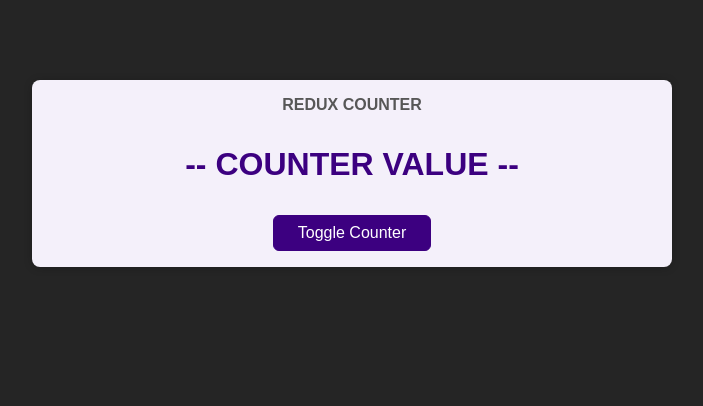
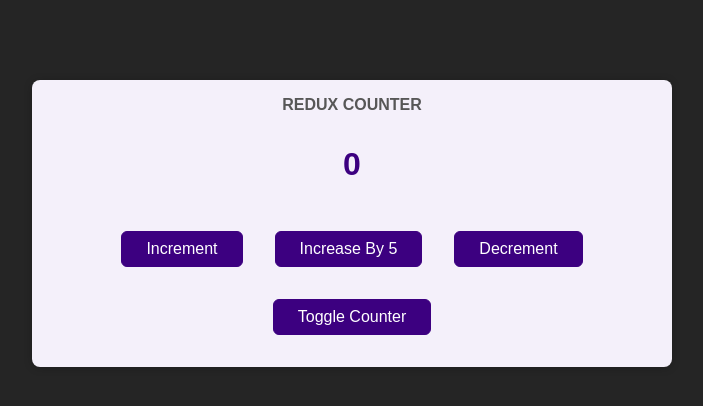
Before and after one commit to suyashmishra007/react-tutorials, a React (Create React App) app: page / in a window 1280 px wide. Shown: the top 406 px of the page, without its empty margins (288-991 px from the left). Built offline with nearby package versions, Linux system fonts and the light colour scheme.

Commit message:
understanding of basic redux codewise

```diff
--- a/package.json
+++ b/package.json
@@ -8,7 +8,9 @@
     "@testing-library/user-event": "^12.6.3",
     "react": "^18.0.0",
     "react-dom": "^18.0.0",
+    "react-redux": "^8.0.5",
     "react-scripts": "^5.0.1",
+    "redux": "^4.2.1",
     "web-vitals": "^1.1.0"
   },
   "scripts": {
--- a/src/components/Counter.js
+++ b/src/components/Counter.js
@@ -1,12 +1,35 @@
-import classes from './Counter.module.css';
+import classes from "./Counter.module.css";
+import { useSelector, useDispatch } from "react-redux";
 
 const Counter = () => {
-  const toggleCounterHandler = () => {};
+  const dispatch = useDispatch();
+  const counter = useSelector((state) => state.counter);
+  const show = useSelector((state) => state.showCounter);
+
+  const incrementHandler = () => {
+    dispatch({ type: "increment" });
+  };
+  const decrementHandler = () => {
+    dispatch({ type: "decrement" });
+  };
+
+  const increaseHandler = () => {
+    dispatch({ type: "increase", amount: 5 });
+  };
+
+  const toggleCounterHandler = () => {
+    dispatch({ type: "toggle" });
+  };
 
   return (
     <main className={classes.counter}>
       <h1>Redux Counter</h1>
-      <div className={classes.value}>-- COUNTER VALUE --</div>
+      {show && <div className={classes.value}>{counter}</div>}
+      <div>
+        <button onClick={incrementHandler}>Increment</button>
+        <button onClick={increaseHandler}>Increase By 5</button>
+        <button onClick={decrementHandler}>Decrement</button>
+      </div>
       <button onClick={toggleCounterHandler}>Toggle Counter</button>
     </main>
   );
--- a/src/components/Counter.module.css
+++ b/src/components/Counter.module.css
@@ -21,3 +21,7 @@
   margin: 2rem 0;
   font-weight: bold;
 }
+
+.counter button {
+ margin: 1rem;
+}
--- a/src/index.js
+++ b/src/index.js
@@ -1,8 +1,13 @@
-import React from 'react';
-import ReactDOM from 'react-dom/client';
+import React from "react";
+import ReactDOM from "react-dom/client";
+import { Provider } from "react-redux";
+import "./index.css";
+import App from "./App";
+import store from "./store/index";
+const root = ReactDOM.createRoot(document.getElementById("root"));
 
-import './index.css';
-import App from './App';
-
-const root = ReactDOM.createRoot(document.getElementById('root'));
-root.render(<App />);
+root.render(
+  <Provider store={store}>
+    <App />
+  </Provider>
+);
--- /dev/null
+++ b/src/store/index.js
@@ -0,0 +1,36 @@
+import { createStore } from "redux";
+
+const initialState = { counter: 0, showCounter: true };
+
+const counterReducer = (state = initialState, action) => {
+  if (action.type === "increment") {
+    return {
+      counter: state.counter + 1,
+      showCounter: state.showCounter,
+    };
+  }
+  if (action.type === "increase") {
+    return {
+      counter: state.counter + action.amount,
+      showCounter: state.showCounter,
+    };
+  }
+  if (action.type === "decrement") {
+    return {
+      counter: state.counter - 1,
+      showCounter: state.showCounter,
+    };
+  }
+
+  if (action.type === "toggle") {
+    return {
+      counter: state.counter,
+      showCounter: !state.showCounter,
+    };
+  }
+  return state;
+};
+
+const store = createStore(counterReducer);
+
+export default store;
```
Also changed, not shown: 1 other file (tests, documents, lock files or other folders).
